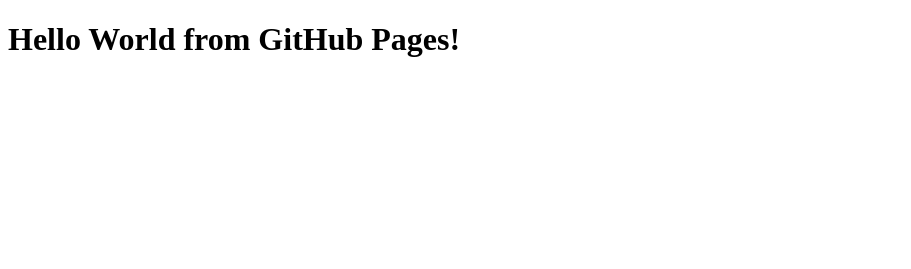
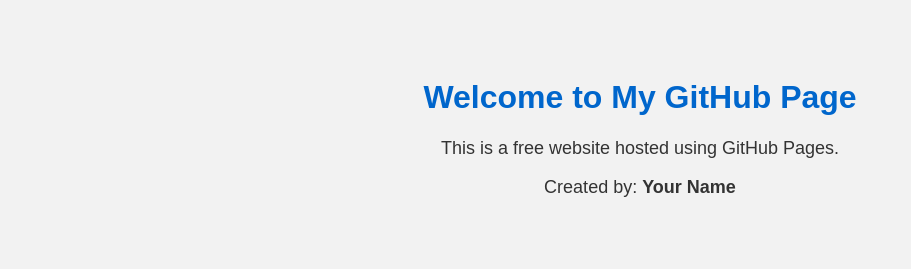
Before and after one commit to rdnzee/ulemj, a plain HTML site: page index.html in a window 1280 px wide. Shown: the whole page, without its empty margins (0-911 px from the left). Drawn offline with Linux system fonts and the light colour scheme.

Commit message:
Update index.html

```diff
--- a/index.html
+++ b/index.html
@@ -1,9 +1,28 @@
 <!DOCTYPE html>
-<html>
-  <head>
-    <title>My GitHub Site</title>
-  </head>
-  <body>
-    <h1>Hello World from GitHub Pages!</h1>
-  </body>
+<html lang="en">
+<head>
+  <meta charset="UTF-8">
+  <meta name="viewport" content="width=device-width, initial-scale=1">
+  <title>My GitHub Website</title>
+  <style>
+    body {
+      font-family: Arial, sans-serif;
+      background-color: #f2f2f2;
+      color: #333;
+      text-align: center;
+      padding: 50px;
+    }
+    h1 {
+      color: #0066cc;
+    }
+    p {
+      font-size: 18px;
+    }
+  </style>
+</head>
+<body>
+  <h1>Welcome to My GitHub Page</h1>
+  <p>This is a free website hosted using GitHub Pages.</p>
+  <p>Created by: <strong>Your Name</strong></p>
+</body>
 </html>
```
